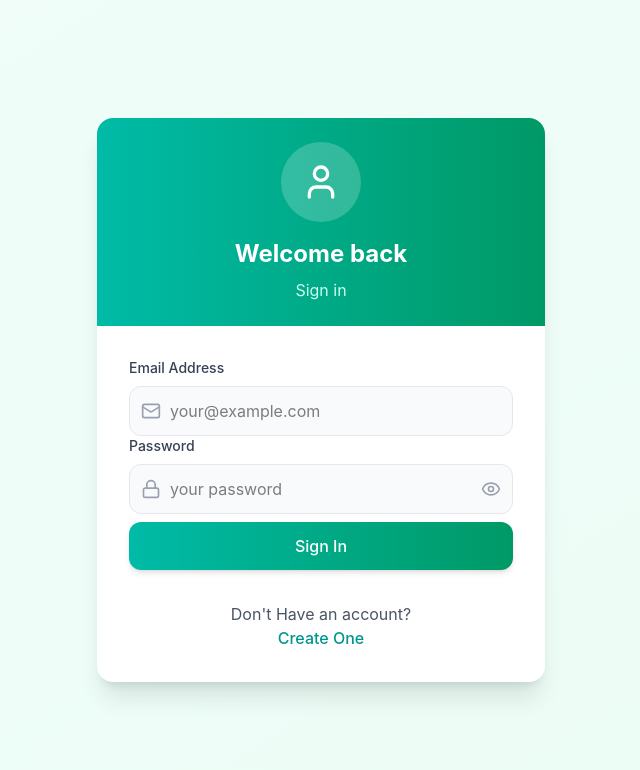
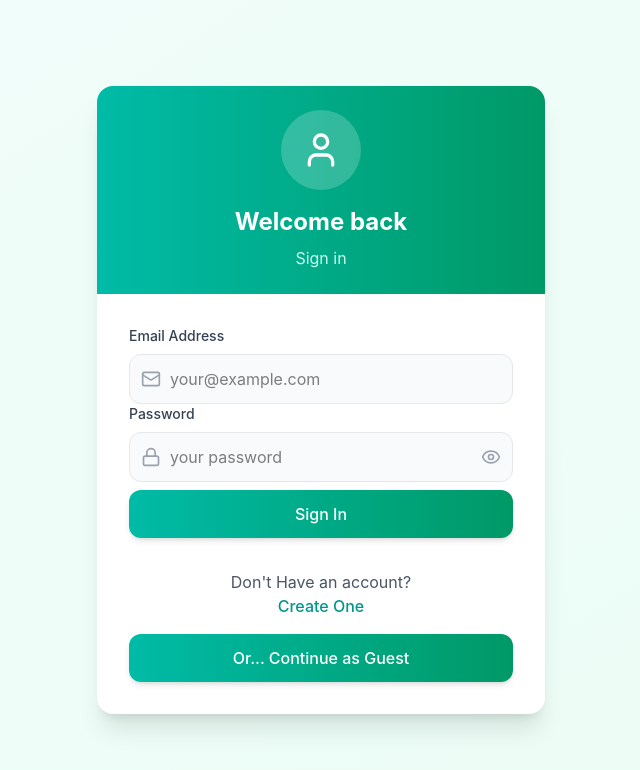
Before and after one commit to JoannaAndrews/food_cabinet, a React app in the folder frontend/: page /login in a window 1280 px wide. Shown: the top 770 px of the page, without its empty margins (319-959 px from the left). Built offline with nearby package versions, Linux system fonts and the light colour scheme; no server answers; the HTML template or start-up script is replaced by a standard one.

Commit message:
Functionality for accessing website as a guest

```diff
--- a/frontend/src/App.jsx
+++ b/frontend/src/App.jsx
@@ -19,8 +19,16 @@ const ProtectedRoute = ({ user, children }) => {
   const sessionToken = sessionStorage.getItem("token");
   const hasToken = localToken || sessionToken;
 
-  if (!user || !hasToken) {
+  // allow through if they have a token OR are a guest
+  if (!user || (!hasToken && !user?.isGuest)) {
     return <Navigate to="/login" replace />;
+  }
+  return children;
+};
+
+const GuestRoute = ({ user, children }) => {
+  if (user?.isGuest) {
+    return <Navigate to="/" replace />;
   }
   return children;
 };
@@ -141,6 +149,14 @@ const App = () => {
     }
   }, [transactions]);
 
+  // Guest user code
+  const handleGuestLogin = () => {
+    const guestUser = { name: "Guest", email: "", isGuest: true };
+    setUser(guestUser);
+    setToken(null);
+    navigate("/");
+  };
+
   const handleLogin = (userData, remember = false, tokenFromApi = null) => {
     persistAuth(userData, tokenFromApi, remember);
     navigate("/");
@@ -164,7 +180,7 @@ const App = () => {
     <>
       <ScrollToTop />
       <Routes>
-        <Route path="/login" element={<Login onLogin={handleLogin} API_URL={API_URL} />} />
+        <Route path="/login" element={<Login onLogin={handleLogin} onGuestLogin={handleGuestLogin} API_URL={API_URL} />} />
         <Route path="/signup" element={<SignUp onSignup={handleSignup} />} />
         <Route
           element={(
@@ -176,7 +192,11 @@ const App = () => {
           <Route path="/" element={<Dashboard />} />
           <Route
             path="/profile"
-            element={<Profile user={user} onUpdateProfile={updateUserData} onLogout={handleLogout} />}
+            element={
+              <GuestRoute user={user}>
+                <Profile user={user} onUpdateProfile={updateUserData} onLogout={handleLogout} />
+              </GuestRoute>
+            }
           />
         </Route>
       </Routes>
--- a/frontend/src/components/NavBar.jsx
+++ b/frontend/src/components/NavBar.jsx
@@ -107,6 +107,8 @@ const NavBar = ({ user: propUser, onLogout }) => {
         }
 
         <div className={navbarStyles.menuItemContainer}>
+
+          {!user?.isGuest && (
             <button onClick={() => {
               setMenuOpen(false);
               navigate("/profile");
@@ -115,6 +117,8 @@ const NavBar = ({ user: propUser, onLogout }) => {
               <User className=" w-4 h-4"></User>
               <span>My Profile</span>
             </button>
+          )}
+
         </div>
 
         <div className={navbarStyles.menuItemBorder}>
--- a/frontend/src/components/SideBar.jsx
+++ b/frontend/src/components/SideBar.jsx
@@ -5,12 +5,13 @@ import { useState, useRef, useEffect } from "react";
 import { Home, ArrowUp, ArrowDown, User, LogOut, X, Menu } from 'lucide-react';
 
 
-const MENU_ITEMS = [
-  { text: "Dashboard", path: "/", icon: <Home size={20}></Home> },
-  { text: "Profile", path: "/profile", icon: <User size={20}></User> },
-]
-
 const SideBar = ({ user, isCollapsed, setIsCollapsed }) => {
+  const MENU_ITEMS = user?.isGuest === true ? [
+    { text: "Dashboard", path: "/", icon: <Home size={20} /> },
+  ] : [
+    { text: "Dashboard", path: "/", icon: <Home size={20} /> },
+    { text: "Profile", path: "/profile", icon: <User size={20} /> },
+  ]
   const { pathname } = useLocation();
   const navigate = useNavigate();
   const sidebarRef = useRef(null);
--- a/frontend/src/pages/Login.jsx
+++ b/frontend/src/pages/Login.jsx
@@ -4,7 +4,7 @@ import { Eye, EyeOff, Lock, Mail, User } from 'lucide-react';
 import { useNavigate, Link } from "react-router";
 import axios from "axios";
 
-const Login = ({ onLogin, API_URL = "http://localhost:5000" }) => {
+const Login = ({ onLogin, onGuestLogin, API_URL = "http://localhost:5000" }) => {
   const [email, setEmail] = useState("");
   const [password, setPassword] = useState("");
   const [rememberMe, setRememberMe] = useState(false);
@@ -191,6 +191,16 @@ const Login = ({ onLogin, API_URL = "http://localhost:5000" }) => {
             </Link>
           </div>
 
+          <div className="mt-4">
+            <button
+              type="button"
+              onClick={onGuestLogin}
+              className={loginStyles.button}
+            >
+              Or... Continue as Guest
+            </button>
+          </div>
+
         </div>
 
       </div >
```
Lines whose indentation alone changed are shown as unchanged.
